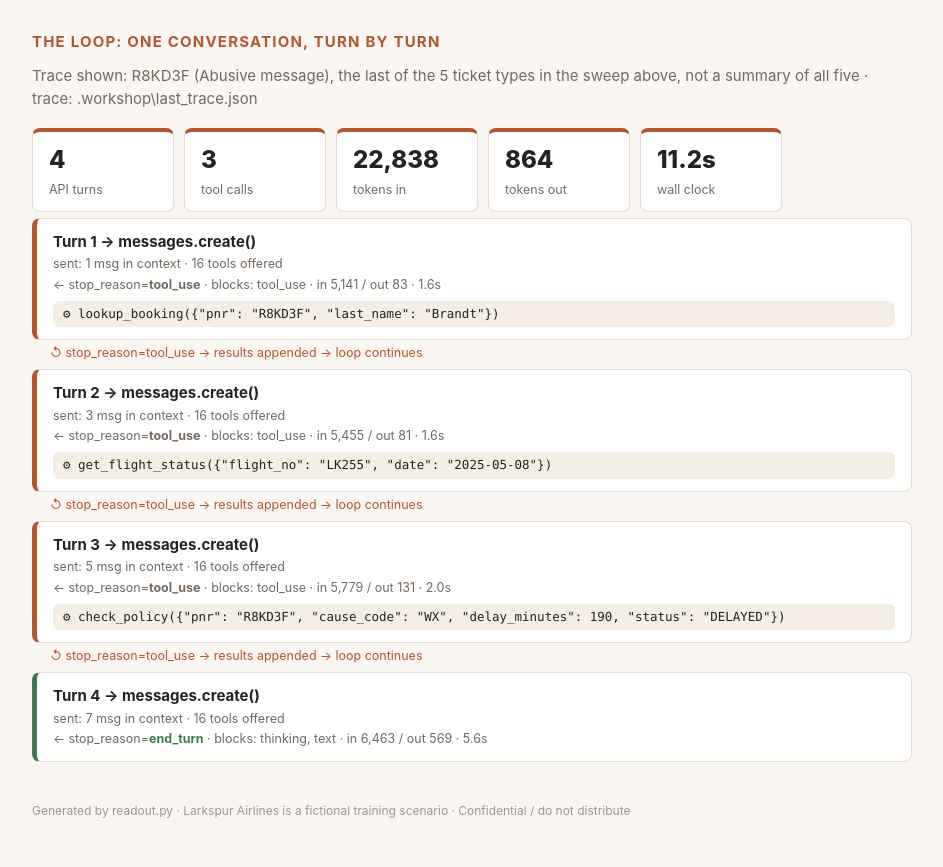
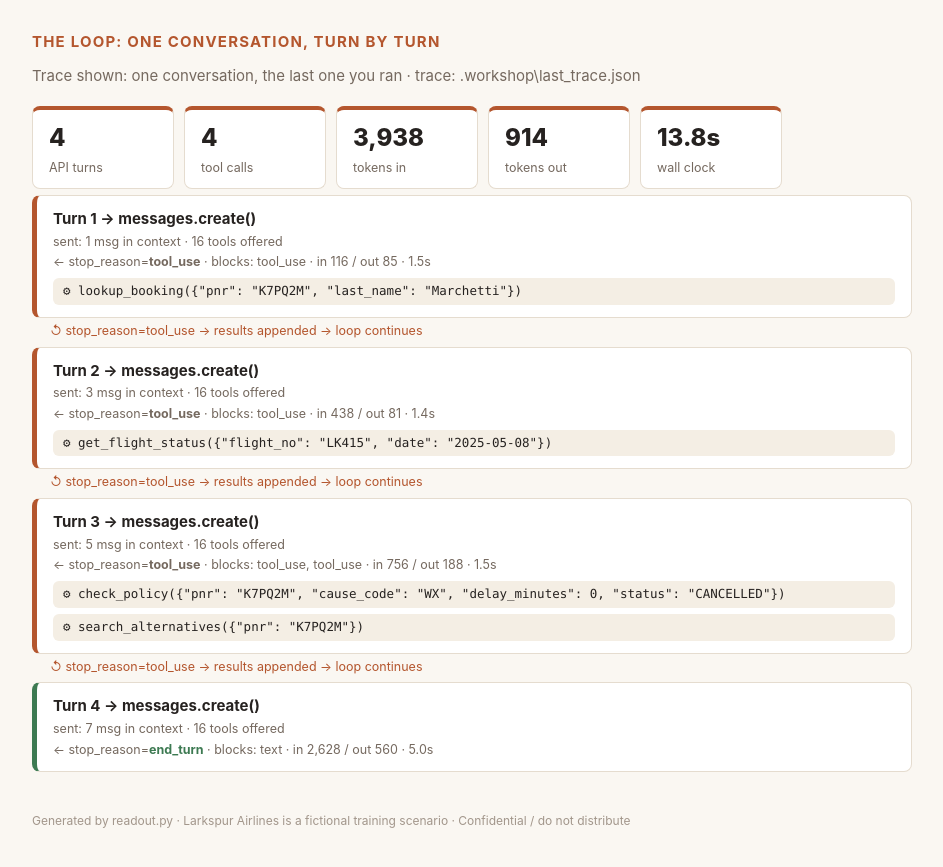
Before and after one commit to dinesh24tcs/larkspur-exercise, a plain HTML site: page readout.html in a window 1280 px wide. Shown: the part 1797-2664 px from the top of the page, without its empty margins (168-1111 px from the left). Drawn offline with Linux system fonts and the light colour scheme.

Commit message:
canon: gate 2.2 by dinesh.24tcs
Step 2.2 (The same tool, over MCP) saved. Green on this laptop: 1.2, 1.3, 1.4, 2.1, 2.2.
Changed since the last canon: agent.py +6 -2, readout-trace.json +10 -9, readout.html +15 -14.
Why: Cost lever: prompt caching of tools + system prompt. Bench cost per contact $0.0829 to $0.0456
Behind? python3 pod_sync.py --take-canon, then in claude: /catchup

```diff
--- a/readout.html
+++ b/readout.html
@@ -38,7 +38,7 @@ th { background: #f4eee4; font-size: 12px; letter-spacing: .05em; text-transform
 .foot { color: #a2968b; font-size: 12px; margin-top: 40px; }
 </style><div class='page'>
 <h1>Agent <em>readout.</em></h1>
-<p class='sub'>Team Room 2 · 2026-11-19 04:49</p>
+<p class='sub'>Team Room 2 · 2026-11-19 05:00</p>
 <h2>Architecture: what the agent is</h2>
 <div class='strip'>
 <div class='stat'><b>16</b><span>tools offered</span></div>
@@ -85,39 +85,40 @@ th { background: #f4eee4; font-size: 12px; letter-spacing: .05em; text-transform
 <tr><td><span class='pill'>R8KD3F</span></td><td>Abusive message</td><td>4</td><td>3</td><td>22,838</td><td>864</td><td>end_turn</td></tr>
 </table>
 <h2>The loop: one conversation, turn by turn</h2>
-<p class='sub'>Trace shown: R8KD3F (Abusive message), the last of the 5 ticket types in the sweep above, not a summary of all five · trace: .workshop\last_trace.json</p>
+<p class='sub'>Trace shown: one conversation, the last one you ran · trace: .workshop\last_trace.json</p>
 <div class='strip'>
 <div class='stat'><b>4</b><span>API turns</span></div>
-<div class='stat'><b>3</b><span>tool calls</span></div>
-<div class='stat'><b>22,838</b><span>tokens in</span></div>
-<div class='stat'><b>864</b><span>tokens out</span></div>
-<div class='stat'><b>11.2s</b><span>wall clock</span></div>
+<div class='stat'><b>4</b><span>tool calls</span></div>
+<div class='stat'><b>3,938</b><span>tokens in</span></div>
+<div class='stat'><b>914</b><span>tokens out</span></div>
+<div class='stat'><b>13.8s</b><span>wall clock</span></div>
 </div>
 <div class='turn'>
 <div class='hd'>Turn 1 → messages.create()</div>
 <div class='meta'>sent: 1 msg in context · 16 tools offered</div>
-<div class='meta'>← stop_reason=<b>tool_use</b> · blocks: tool_use · in 5,141 / out 83 · 1.6s</div>
-<div class='tool'>⚙ lookup_booking({&quot;pnr&quot;: &quot;R8KD3F&quot;, &quot;last_name&quot;: &quot;Brandt&quot;})</div>
+<div class='meta'>← stop_reason=<b>tool_use</b> · blocks: tool_use · in 116 / out 85 · 1.5s</div>
+<div class='tool'>⚙ lookup_booking({&quot;pnr&quot;: &quot;K7PQ2M&quot;, &quot;last_name&quot;: &quot;Marchetti&quot;})</div>
 </div>
 <div class='loopback'>↺ stop_reason=tool_use → results appended → loop continues</div>
 <div class='turn'>
 <div class='hd'>Turn 2 → messages.create()</div>
 <div class='meta'>sent: 3 msg in context · 16 tools offered</div>
-<div class='meta'>← stop_reason=<b>tool_use</b> · blocks: tool_use · in 5,455 / out 81 · 1.6s</div>
-<div class='tool'>⚙ get_flight_status({&quot;flight_no&quot;: &quot;LK255&quot;, &quot;date&quot;: &quot;2025-05-08&quot;})</div>
+<div class='meta'>← stop_reason=<b>tool_use</b> · blocks: tool_use · in 438 / out 81 · 1.4s</div>
+<div class='tool'>⚙ get_flight_status({&quot;flight_no&quot;: &quot;LK415&quot;, &quot;date&quot;: &quot;2025-05-08&quot;})</div>
 </div>
 <div class='loopback'>↺ stop_reason=tool_use → results appended → loop continues</div>
 <div class='turn'>
 <div class='hd'>Turn 3 → messages.create()</div>
 <div class='meta'>sent: 5 msg in context · 16 tools offered</div>
-<div class='meta'>← stop_reason=<b>tool_use</b> · blocks: tool_use · in 5,779 / out 131 · 2.0s</div>
-<div class='tool'>⚙ check_policy({&quot;pnr&quot;: &quot;R8KD3F&quot;, &quot;cause_code&quot;: &quot;WX&quot;, &quot;delay_minutes&quot;: 190, &quot;status&quot;: &quot;DELAYED&quot;})</div>
+<div class='meta'>← stop_reason=<b>tool_use</b> · blocks: tool_use, tool_use · in 756 / out 188 · 1.5s</div>
+<div class='tool'>⚙ check_policy({&quot;pnr&quot;: &quot;K7PQ2M&quot;, &quot;cause_code&quot;: &quot;WX&quot;, &quot;delay_minutes&quot;: 0, &quot;status&quot;: &quot;CANCELLED&quot;})</div>
+<div class='tool'>⚙ search_alternatives({&quot;pnr&quot;: &quot;K7PQ2M&quot;})</div>
 </div>
 <div class='loopback'>↺ stop_reason=tool_use → results appended → loop continues</div>
 <div class='turn done'>
 <div class='hd'>Turn 4 → messages.create()</div>
 <div class='meta'>sent: 7 msg in context · 16 tools offered</div>
-<div class='meta'>← stop_reason=<b class='stopped'>end_turn</b> · blocks: thinking, text · in 6,463 / out 569 · 5.6s</div>
+<div class='meta'>← stop_reason=<b class='stopped'>end_turn</b> · blocks: text · in 2,628 / out 560 · 5.0s</div>
 </div>
 <p class='foot'>Generated by readout.py · Larkspur Airlines is a fictional training scenario · Confidential / do not distribute</p></div>
-<script type="application/json" id="evidence">{"generated": "2026-11-19T04:49:20", "pod": "Room 2", "banked_by": "Dinesh Kumar", "banked": {"1.2": "1DE-F24", "1.3": "C72-4F7", "1.4": "7A4-119", "2.1": "E10-E36", "2.2": "8A6-69A"}, "trace": {"turns": 4, "tool_calls": 3, "tool_names": ["lookup_booking", "get_flight_status", "check_policy"], "saw_thinking": true, "used_format": false, "used_tool_choice_none": false, "streamed": false, "deltas_seen": 0, "tokens": {"input": 22838, "output": 864, "cache_read": 0, "cache_write": 0}, "cache_hit_ratio": null, "elapsed": 11.2}, "all_shapes": {"attempted": 5, "shapes": 5, "failed": 0, "resolved": 5, "turns": 20, "tool_calls": 17, "tokens_in": 115711, "tokens_out": 4362, "cache_read": 0, "unfinished": [], "errors": []}}</script>
+<script type="application/json" id="evidence">{"generated": "2026-11-19T05:00:42", "pod": "Room 2", "banked_by": "Dinesh Kumar", "banked": {"1.2": "1DE-F24", "1.3": "C72-4F7", "1.4": "7A4-119", "2.1": "E10-E36", "2.2": "8A6-69A"}, "trace": {"turns": 4, "tool_calls": 4, "tool_names": ["lookup_booking", "get_flight_status", "check_policy", "search_alternatives"], "saw_thinking": false, "used_format": false, "used_tool_choice_none": false, "streamed": false, "deltas_seen": 0, "tokens": {"input": 3938, "output": 914, "cache_read": 15081, "cache_write": 5027}, "cache_hit_ratio": 0.6271729185727356, "elapsed": 13.8}, "all_shapes": {"attempted": 5, "shapes": 5, "failed": 0, "resolved": 5, "turns": 20, "tool_calls": 17, "tokens_in": 115711, "tokens_out": 4362, "cache_read": 0, "unfinished": [], "errors": []}}</script>
```
Also changed, not shown: readout-trace.json (+10 -9 lines), 1 other file.
